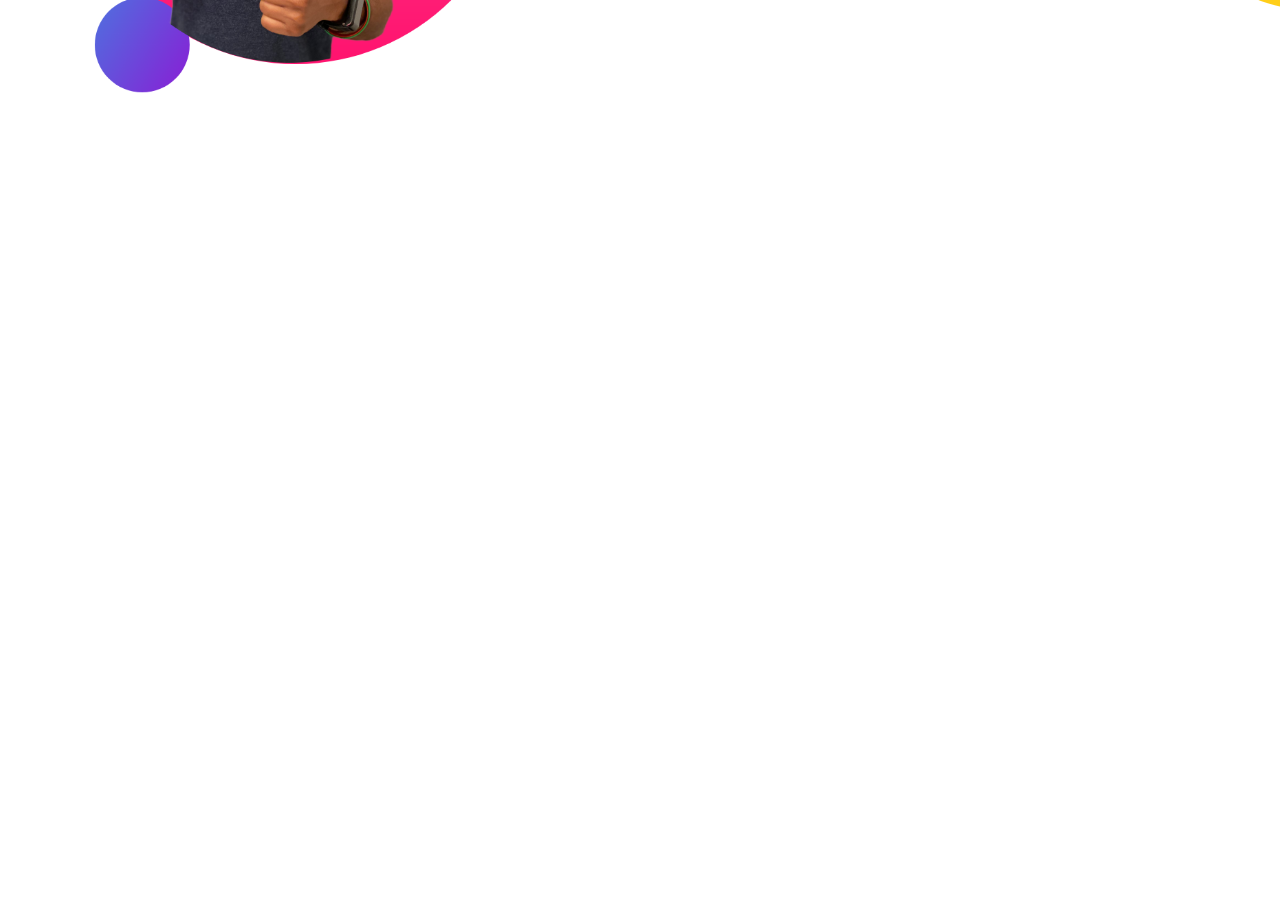
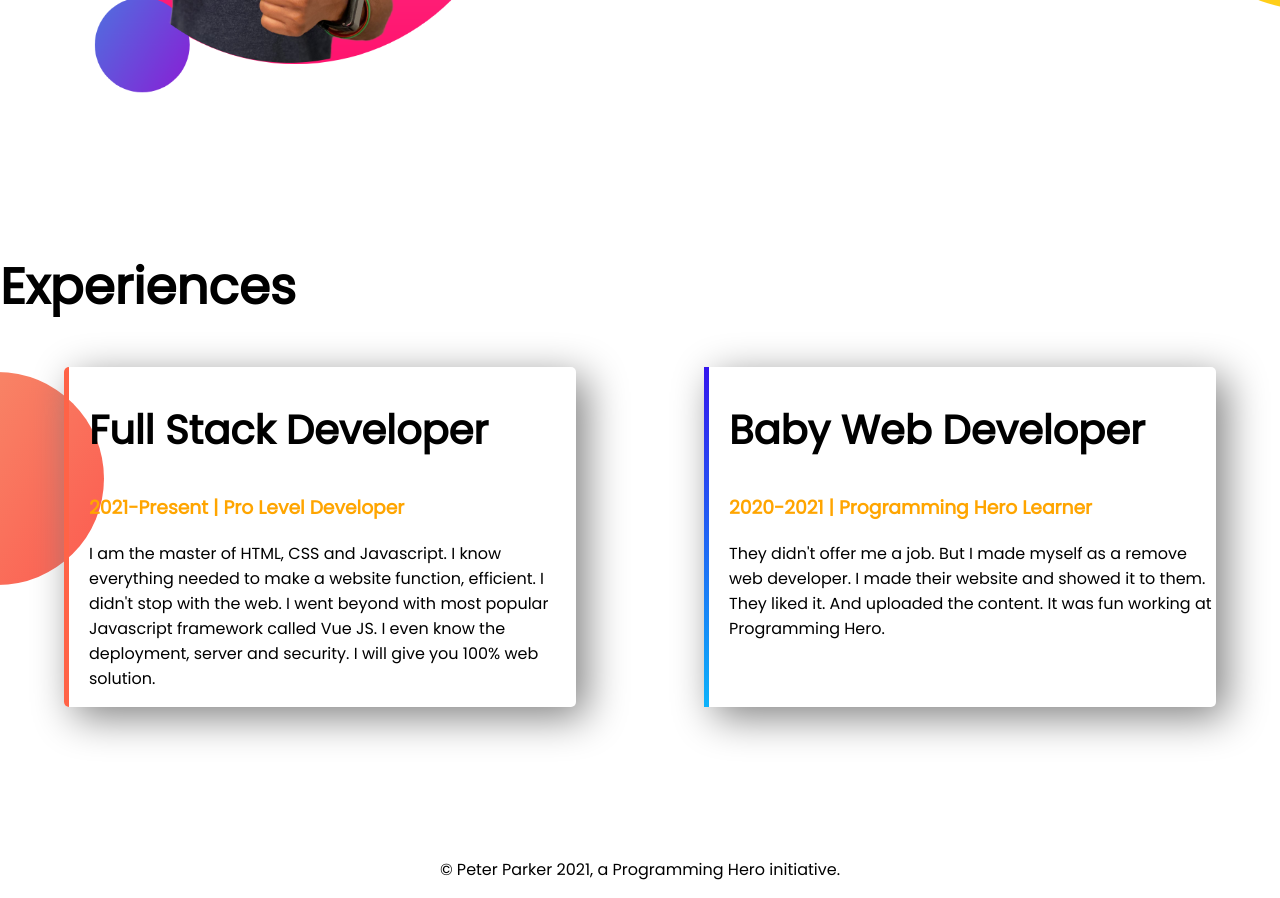
Before and after one commit to burhanuddinrabby/rodh-portfolio, a plain HTML site: page index.html in a window 1280 px wide. Shown: the part 1024-1922 px from the top of the page. Before the commit the page ends 1274 px from the top, so only its background shows below. Drawn offline with Linux system fonts and the light colour scheme.

Commit message:
final form

```diff
--- a/index.html
+++ b/index.html
@@ -11,7 +11,7 @@
     <link rel="stylesheet" href="style.css">
 </head>
 <body>
-    <section class="top-banner">
+    <section class="flexible-container top-banner">
         <div class="half-width">
             <h1>Welcome to</h1>
             <h1 ><span class="orange-color">Burhan Uddin</span> World</h1>
@@ -23,7 +23,7 @@
             <img src="images/jhankar.png" alt="">
         </div>
     </section>
-    <section class="dream-big">
+    <section class="flexible-container dream-big">
         <div class="half-width">
             <img src="images/jhankar2.png" alt="">
         </div>
@@ -36,5 +36,23 @@
             <a target="_blank" href='#' class="link-button">DOWNLOAD RESUME</a>
         </div>
     </section>
+    <section class="experience">
+        <h1>Experiences</h1>
+        <div class="flexible-container">
+            <div id="tomato" class="half-width shadow">
+                <h2>Full Stack Developer</h2>
+                <h3 class="orange-color">2021-Present | Pro Level Developer</h3>
+                <p>I am the master of HTML, CSS and Javascript. I know everything needed to make a website function, efficient. I didn't stop with the web. I went beyond with most popular Javascript framework called Vue JS. I even know the deployment, server and security. I will give you 100% web solution.</p>
+            </div>
+            <div id="blue" class="half-width shadow">
+                <h2>Baby Web Developer</h2>
+                <h3 class="orange-color">2020-2021 | Programming Hero Learner</h3>
+                <p>They didn't offer me a job. But I made myself as a remove web developer. I made their website and showed it to them. They liked it. And uploaded the content. It was fun working at Programming Hero.</p>
+            </div>
+        </div>
+    </section>
+    <footer>
+        <p>© Peter Parker 2021, a Programming Hero initiative.</p>
+    </footer>
 </body>
 </html>
--- a/style.css
+++ b/style.css
@@ -2,7 +2,7 @@ body{
     font-family: 'Poppins', sans-serif;
     margin: 0;
 }
-section{
+.flexible-container{
     display: flex;
     margin-bottom: 150px;
 }
@@ -12,6 +12,9 @@ section{
 }
 h1{
     font-size: 50px;
+}
+h2{
+    font-size: 40px;
 }
 .orange-color{
     color:orange;
@@ -36,3 +39,28 @@ h1{
     background-repeat: no-repeat;
     background-position: right;
 }
+.experience{
+    background-image: url(images/exp-bg.png);
+    background-position: left;
+    background-repeat: no-repeat;
+}
+.shadow{
+    width: 40%;
+    margin-left: 5%;
+    margin-right: 5%;
+    padding-left: 20px;
+    border-radius: 5px;
+    box-shadow: 10px 10px 40px gray;
+
+}
+#tomato{
+    border-left: 5px solid tomato;
+}
+#blue{
+    border-left: 5px solid;
+    border-image: linear-gradient(#3806ec, #08c3fc) 30;
+    /* border-left: 5px solid tomato; */
+}
+footer p{
+    text-align: center;
+}
```
Also changed, not shown: images/my-bg.png (deleted), images/my-bg2.png (deleted), 4 other files.
